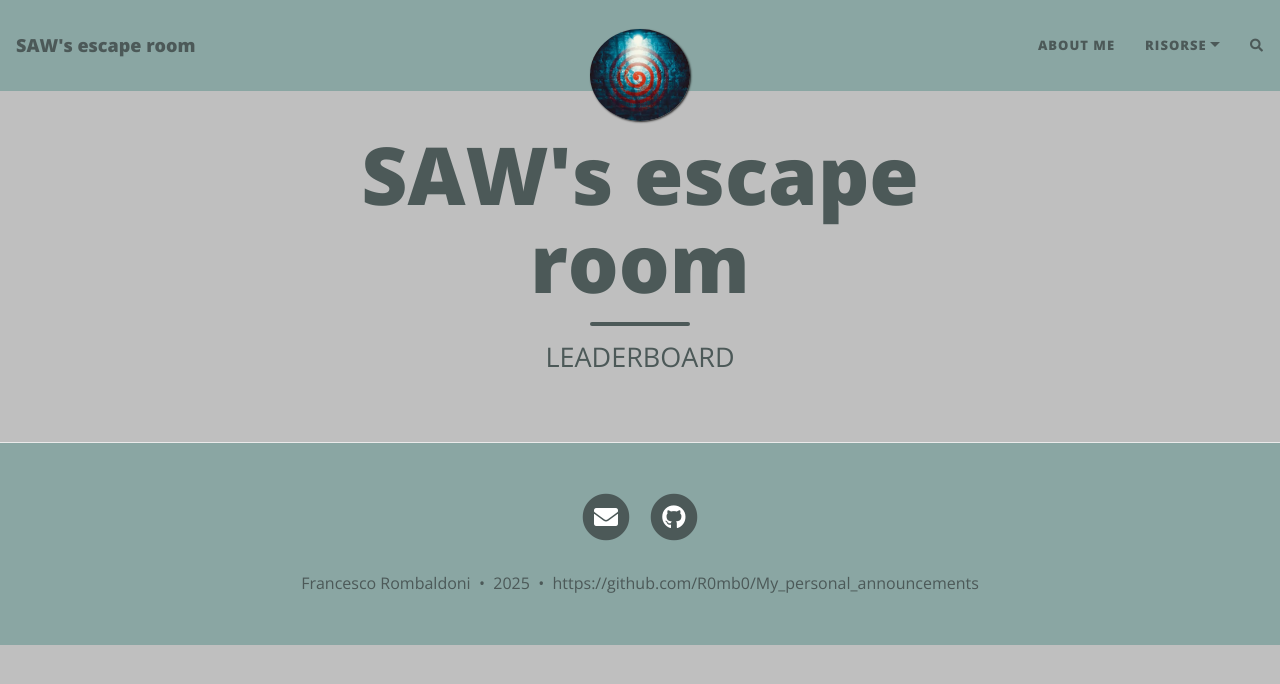
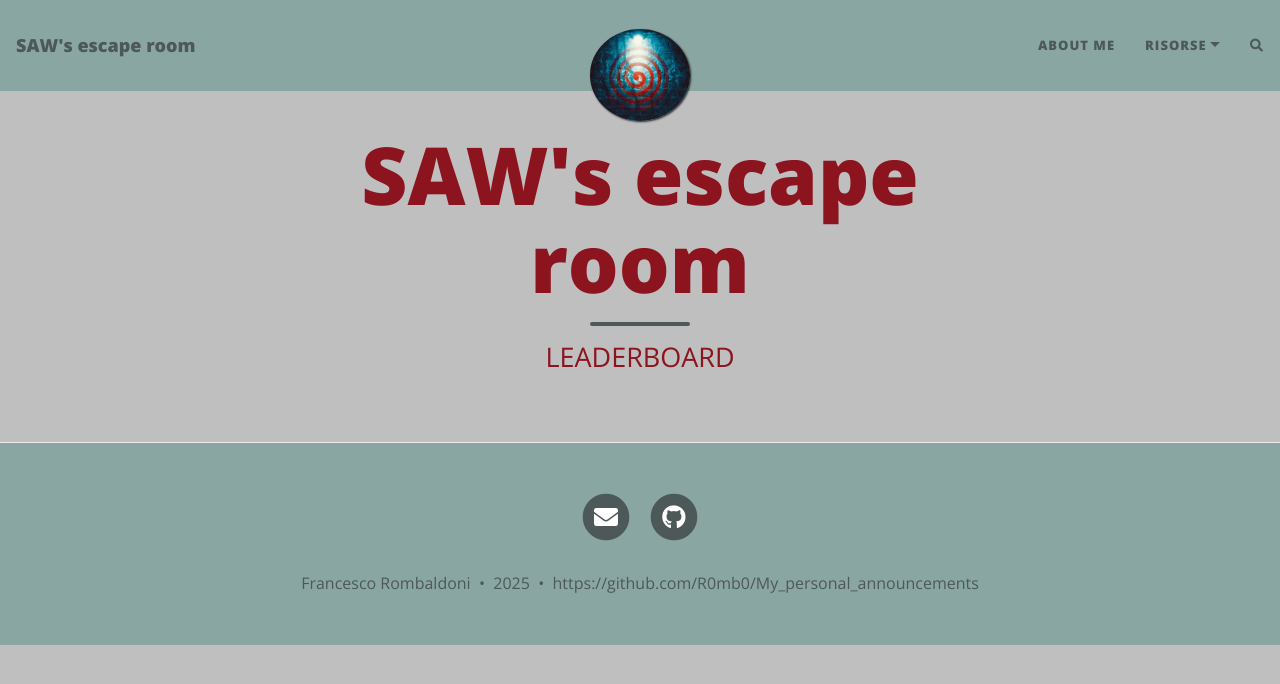
Before and after one commit to R0mb0/Saw_2-Inspired_Escape_Room, a Jekyll site: the page built from docs/index.html, in a window 1280 px wide. Shown: the top 684 px of the page. Built offline with Jekyll 4.4.1, drawn with Linux system fonts in a browser that asks for light colours; nearby versions of some CDN libraries; the list of posts is cut into pages by our own code; comment, search, counter and statistics services are not loaded.

Commit message:
Minor fix

```diff
--- a/docs/assets/css/r0mb0site.css
+++ b/docs/assets/css/r0mb0site.css
@@ -675,10 +675,10 @@ nav.top-nav-short-permanent ~ header > .intro-header.big-img {
 .intro-header .page-heading h1 {
   margin-top: 0;
   font-size: 3.125rem;
-  color: ##8C141E
+  color: #8C141E
 }
 .page-subheading{
-  color: ##8C141E
+  color: #8C141E
 }
 .intro-header .post-heading h1 {
   margin-top: 0;
```
